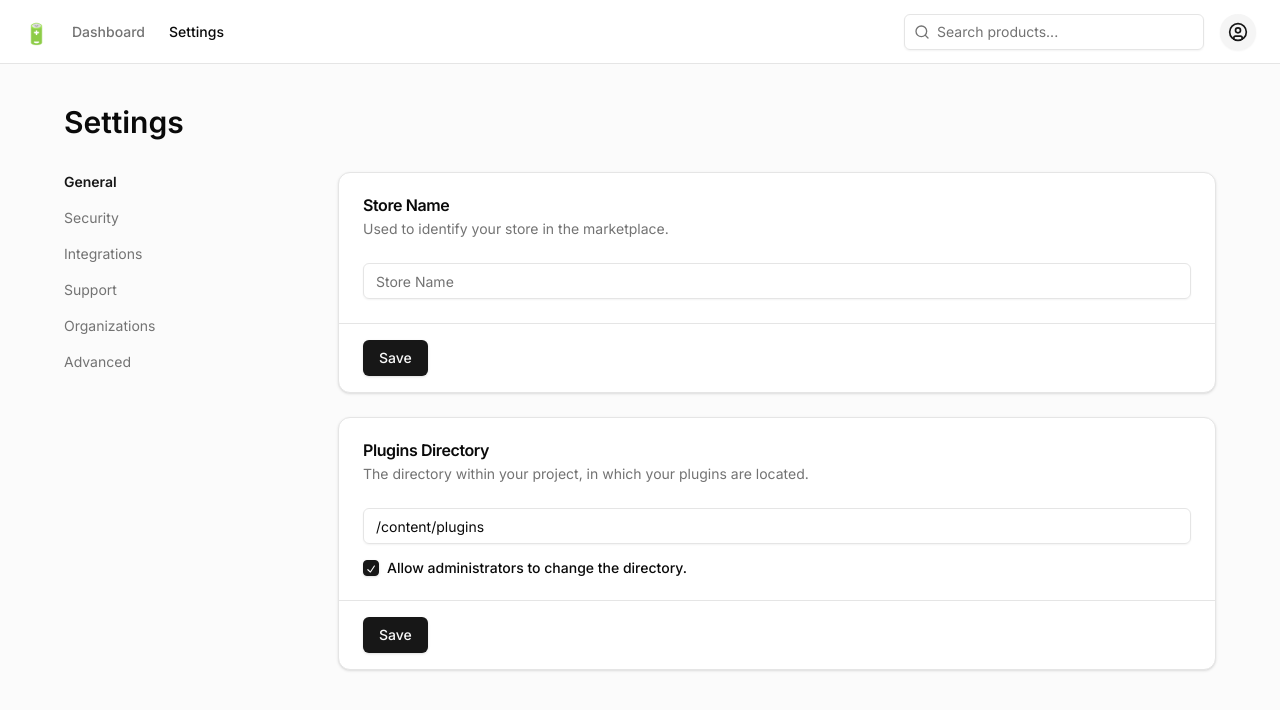
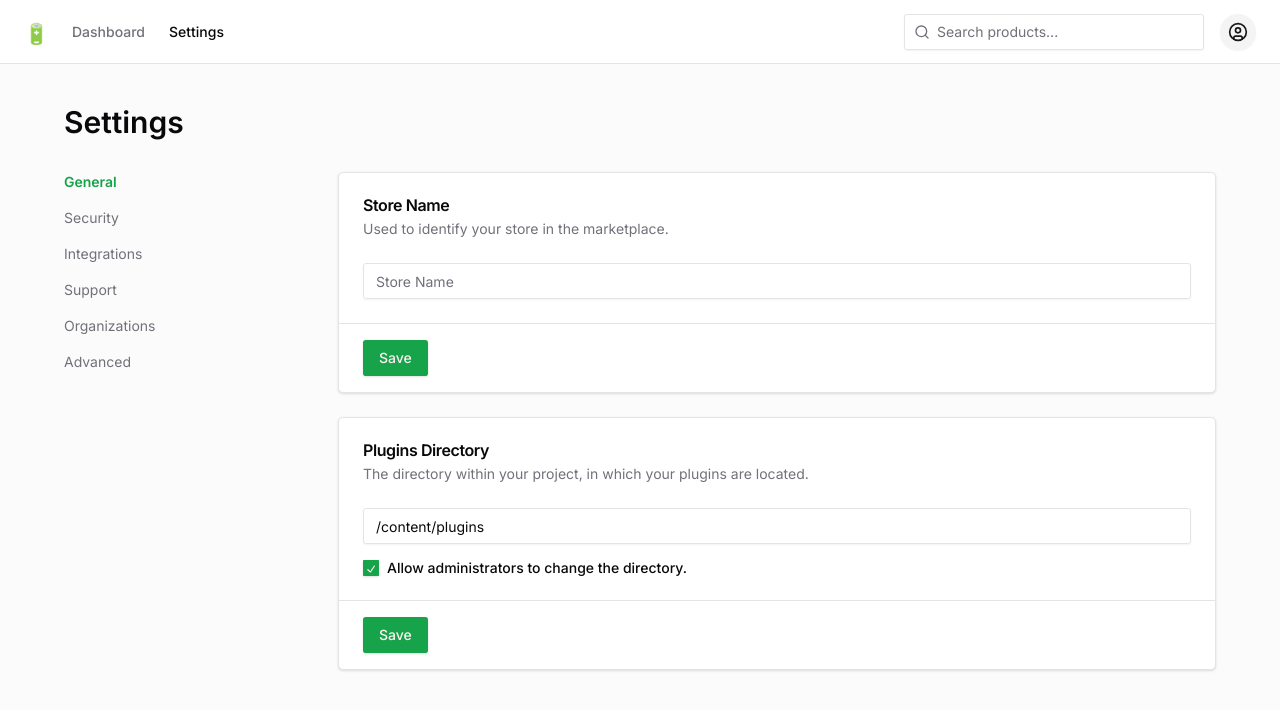
Before and after one commit to bodeby/electrify, a Next.js app: page /settings in a window 1280 px wide. Shown: the top 710 px of the page. Built offline with nearby package versions, Linux system fonts and the light colour scheme.

Commit message:
feat(theme): added theme

```diff
--- a/src/app/globals.css
+++ b/src/app/globals.css
@@ -2,62 +2,64 @@
 @tailwind components;
 @tailwind utilities;
 
+
 @layer base {
   :root {
     --background: 0 0% 100%;
-    --foreground: 0 0% 3.9%;
+    --foreground: 240 10% 3.9%;
     --card: 0 0% 100%;
-    --card-foreground: 0 0% 3.9%;
+    --card-foreground: 240 10% 3.9%;
     --popover: 0 0% 100%;
-    --popover-foreground: 0 0% 3.9%;
-    --primary: 0 0% 9%;
-    --primary-foreground: 0 0% 98%;
-    --secondary: 0 0% 96.1%;
-    --secondary-foreground: 0 0% 9%;
-    --muted: 0 0% 96.1%;
-    --muted-foreground: 0 0% 45.1%;
-    --accent: 0 0% 96.1%;
-    --accent-foreground: 0 0% 9%;
+    --popover-foreground: 240 10% 3.9%;
+    --primary: 142.1 76.2% 36.3%;
+    --primary-foreground: 355.7 100% 97.3%;
+    --secondary: 240 4.8% 95.9%;
+    --secondary-foreground: 240 5.9% 10%;
+    --muted: 240 4.8% 95.9%;
+    --muted-foreground: 240 3.8% 46.1%;
+    --accent: 240 4.8% 95.9%;
+    --accent-foreground: 240 5.9% 10%;
     --destructive: 0 84.2% 60.2%;
     --destructive-foreground: 0 0% 98%;
-    --border: 0 0% 89.8%;
-    --input: 0 0% 89.8%;
-    --ring: 0 0% 3.9%;
-    --radius: 0.5rem;
-    --chart-1: 12 76% 61%;
-    --chart-2: 173 58% 39%;
-    --chart-3: 197 37% 24%;
-    --chart-4: 43 74% 66%;
-    --chart-5: 27 87% 67%;
+    --border: 240 5.9% 90%;
+    --input: 240 5.9% 90%;
+    --ring: 142.1 76.2% 36.3%;
+    --radius: 0.3rem;
+    --chart-1: ;
+    --chart-2: ;
+    --chart-3: ;
+    --chart-4: ;
+    --chart-5: ;
   }
 
   .dark {
-    --background: 0 0% 3.9%;
-    --foreground: 0 0% 98%;
-    --card: 0 0% 3.9%;
-    --card-foreground: 0 0% 98%;
-    --popover: 0 0% 3.9%;
-    --popover-foreground: 0 0% 98%;
-    --primary: 0 0% 98%;
-    --primary-foreground: 0 0% 9%;
-    --secondary: 0 0% 14.9%;
+    --background: 20 14.3% 4.1%;
+    --foreground: 0 0% 95%;
+    --card: 24 9.8% 10%;
+    --card-foreground: 0 0% 95%;
+    --popover: 0 0% 9%;
+    --popover-foreground: 0 0% 95%;
+    --primary: 142.1 70.6% 45.3%;
+    --primary-foreground: 144.9 80.4% 10%;
+    --secondary: 240 3.7% 15.9%;
     --secondary-foreground: 0 0% 98%;
-    --muted: 0 0% 14.9%;
-    --muted-foreground: 0 0% 63.9%;
-    --accent: 0 0% 14.9%;
+    --muted: 0 0% 15%;
+    --muted-foreground: 240 5% 64.9%;
+    --accent: 12 6.5% 15.1%;
     --accent-foreground: 0 0% 98%;
     --destructive: 0 62.8% 30.6%;
-    --destructive-foreground: 0 0% 98%;
-    --border: 0 0% 14.9%;
-    --input: 0 0% 14.9%;
-    --ring: 0 0% 83.1%;
-    --chart-1: 220 70% 50%;
-    --chart-2: 160 60% 45%;
-    --chart-3: 30 80% 55%;
-    --chart-4: 280 65% 60%;
-    --chart-5: 340 75% 55%;
+    --destructive-foreground: 0 85.7% 97.3%;
+    --border: 240 3.7% 15.9%;
+    --input: 240 3.7% 15.9%;
+    --ring: 142.4 71.8% 29.2%;
+    --chart-1: ;
+    --chart-2: ;
+    --chart-3: ;
+    --chart-4: ;
+    --chart-5: ;
   }
 }
+
 
 @layer base {
   * {
--- a/src/components/ui/card.tsx
+++ b/src/components/ui/card.tsx
@@ -9,7 +9,7 @@
   <div
     ref={ref}
     className={cn(
-      "rounded-xl border bg-card text-card-foreground shadow",
+      "rounded-[0.3rem] border bg-card text-card-foreground shadow",
       className
     )}
     {...props}
```
